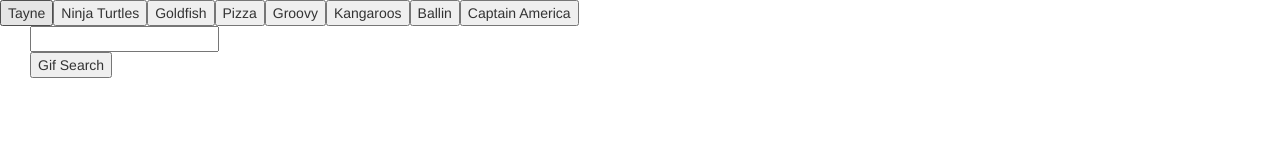
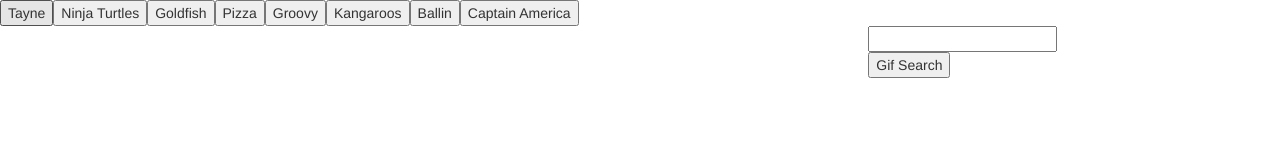
Before and after one commit to mpesce348/GifTastic, a plain HTML site: page index.html in a window 1280 px wide. Both pictures are taken after a click on the button "Tayne". Drawn offline with nearby package versions, Linux system fonts and the light colour scheme; no server answers.

Commit message:
fixed overlapping gif problem, floated search bar to the right

```diff
--- a/css/style.css
+++ b/css/style.css
@@ -0,0 +1,3 @@
+#gifAdd {
+	float: right;
+}
--- a/index.html
+++ b/index.html
@@ -3,19 +3,18 @@
 	<head>
 		<title>Week 6 Gif HW</title>
 		<link rel="stylesheet" href="https://maxcdn.bootstrapcdn.com/bootstrap/3.3.7/css/bootstrap.min.css" integrity="sha384-BVYiiSIFeK1dGmJRAkycuHAHRg32OmUcww7on3RYdg4Va+PmSTsz/K68vbdEjh4u" crossorigin="anonymous">
+		<link rel="stylesheet" type="text/css" href="css/style.css">
 
 	</head>
 	<body>
 		<div class="row col-md-12 col-lg-12 col-xl-12" id="btnBox">
 
 		</div>
+		<form class="col-md-4 col-lg-4 col-xl-4" id="gifAdd">
+			<input type="text" id="searchItem"><br>
+			<input id="add-button" type="submit" value="Gif Search">
+		</form>
 		<div id="gifBox" class="container col-md-8 col-lg-8 col-xl-8">
-
-			<form class="col-md-4 col-lg-4 col-xl-4" id="gifAdd">
-				<input type="text" id="searchItem"><br>
-				<input id="add-button" type="submit" value="Gif Search">
-			</form>
-
 		</div>
 		<script src="https://code.jquery.com/jquery-2.1.3.min.js"></script>
 		<script type="text/javascript" src="javascript/site.js"></script>
--- a/javascript/site.js
+++ b/javascript/site.js
@@ -33,7 +33,7 @@ console.log(gifButtons);
 //giphy api to correspond with the data-name assigned to each
 //button
 $(".gifButton").on("click", function() {
-	$("#gifImage").empty();
+	$("#gifBox").empty();
 	//creates variable which grabs the data-name attribute from
 	//the clicked button
       var name = $(this).attr("data-name");
```
